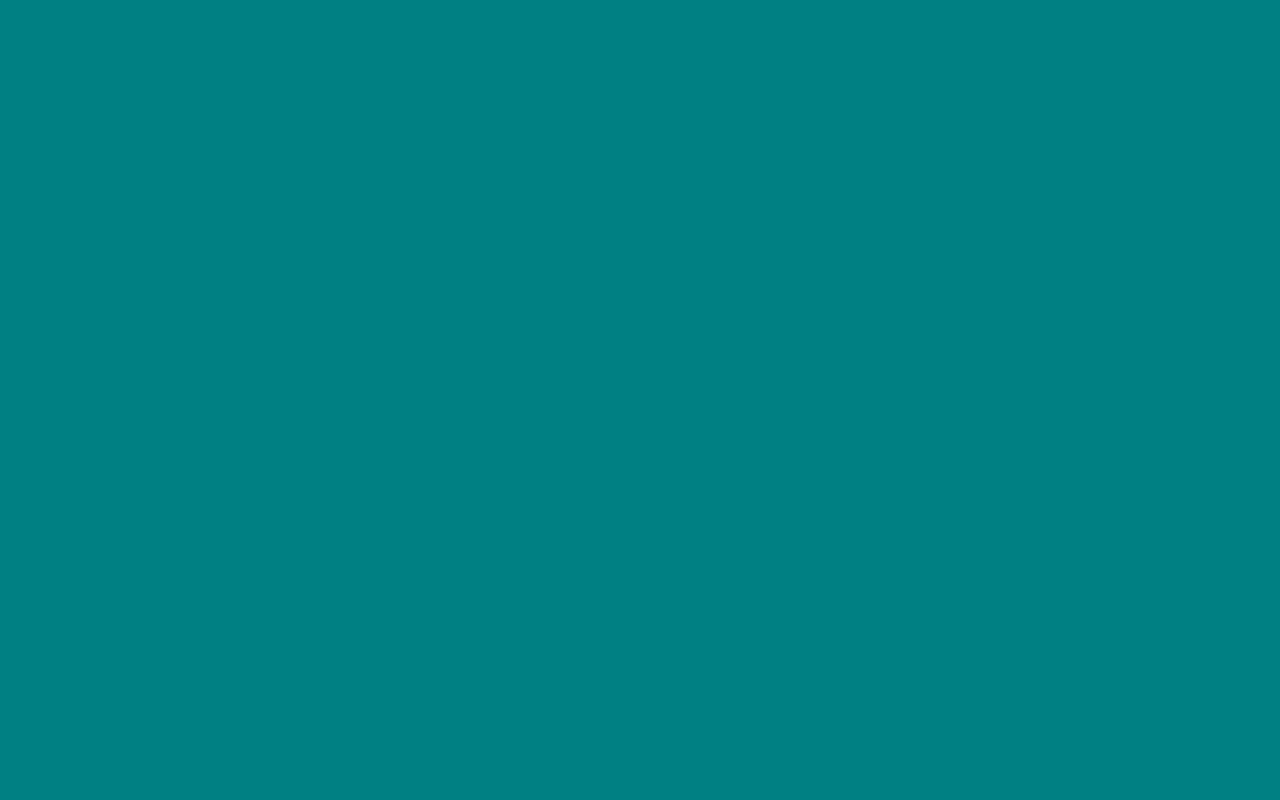
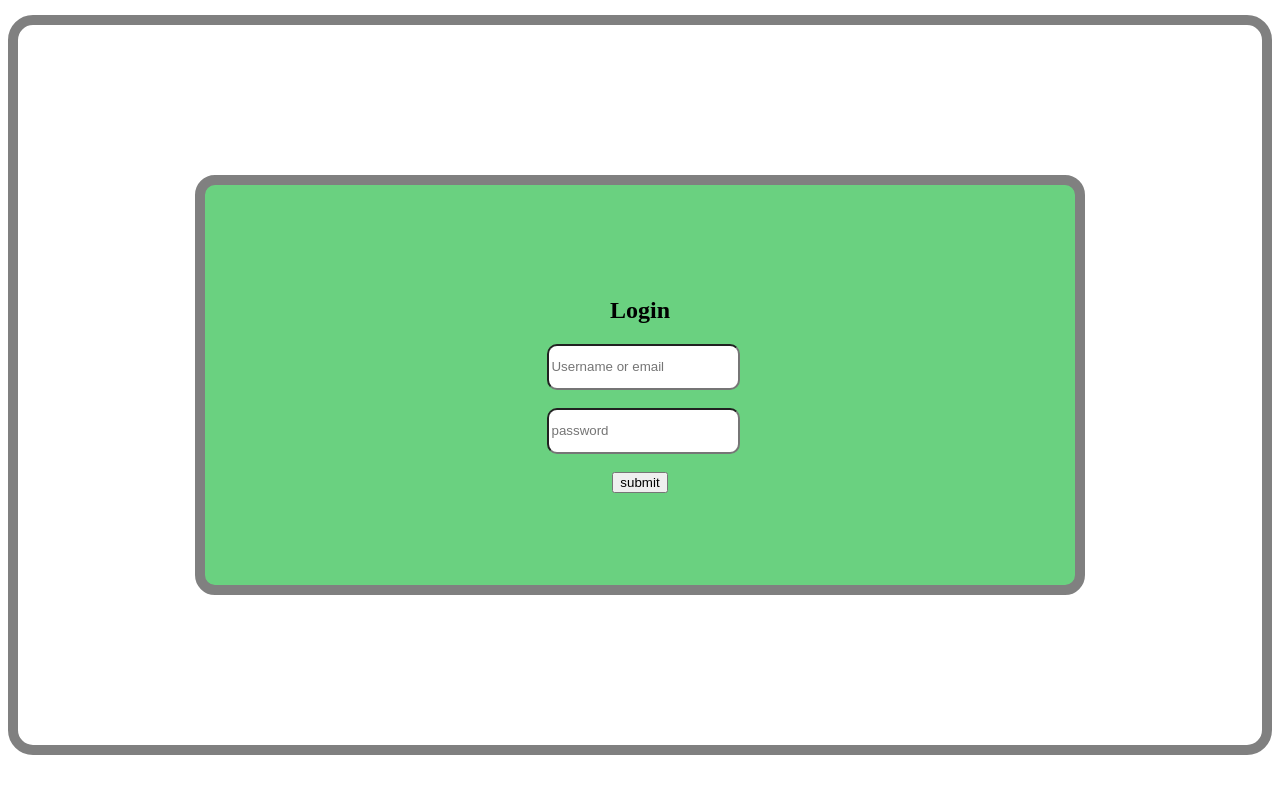
Before and after one commit to 3ga01/Interactive-form-With-DataBase-mySql-, a PHP site: page /login.html in a window 1280 px wide. Before the commit the page is empty. Run offline with PHP 8.4, Linux system fonts and the light colour scheme.

Commit message:
Designing Login page

```diff
--- a/login.html
+++ b/login.html
@@ -9,6 +9,23 @@
     <title>Login</title>
   </head>
   <body>
-    <div class="form-container"></div>
+    <div class="form-container">
+      <form action="" method="post">
+        <div class="asd">
+          <h2 class="form-header-text">Login</h2>
+          <input
+            type="text"
+            placeholder="Username or email"
+            class="input-box"
+          /><br /><br />
+          <input
+            type="password"
+            placeholder="password"
+            class="input-box"
+          /><br /><br />
+          <button type="submit" class="submit-button">submit</button>
+        </div>
+      </form>
+    </div>
   </body>
 </html>
--- a/style.css
+++ b/style.css
@@ -1,12 +1,43 @@
+
 *{
-  margin: 0;
-  padding: 0;
-  background-color: teal;
+  font-family: ;
 }
 
 .form-container{
-  width: 70%;
-  background-color: white;
-  margin-left: auto;
-  margin-right: auto;
+  margin-top: 15px;
+  border: 10px solid gray;
+  /* width: 70%; */
+  /* background: rgba(16, 182, 52, 0.623); */
+  /* margin-left: auto; */
+  /* margin-right: auto; */
+  /* padding: 10px; */
+  border-radius: 25px;
+  height: 90vh  ;
+  display: flex;
+  align-items: center;
+  justify-content: center;
+
+
 }
+
+form{
+  text-align: center;
+border: 10px solid gray;
+display: flex;
+justify-content: center;
+align-items: center;
+height: 50vh;
+border-radius: 20px;
+margin: 10px ;
+width: 70%;
+  background: rgba(16, 182, 52, 0.623);
+
+}
+
+.input-box{
+
+  width: 100%;
+  height: 5vh;
+  border-radius: 10px;
+
+}
```
